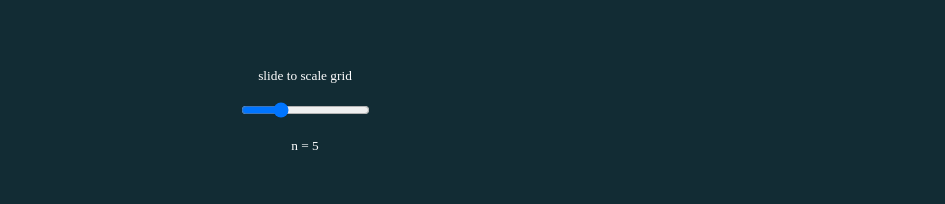
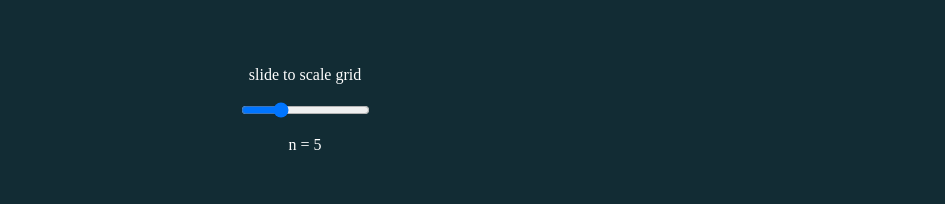
Before and after one commit to duanecreates/lights-out, a Vue app: page / in a window 1280 px wide. Shown: the top 204 px of the page, without its empty margins (335-1280 px from the left). Built offline with nearby package versions, Linux system fonts and the light colour scheme.

Commit message:
Update settings font size

```diff
--- a/src/components/Settings.vue
+++ b/src/components/Settings.vue
@@ -1,9 +1,9 @@
 <template>
   <div class="settings-container">
-    <p><small>slide to scale grid</small></p>
+    <p>slide to scale grid</p>
     <input type="range" min="3" max="10" :value="modelValue"
            @input="(event) => $emit('update:modelValue', +event.target.value)">
-    <p><small>n = {{ modelValue }}</small></p>
+    <p>n = {{ modelValue }}</p>
   </div>
 </template>
 
@@ -22,7 +22,8 @@ export default {
   flex-direction: column;
   align-items: center;
 
-  p small {
+  p {
+    font-size: 16px;
     color: white;
   }
 }
```
